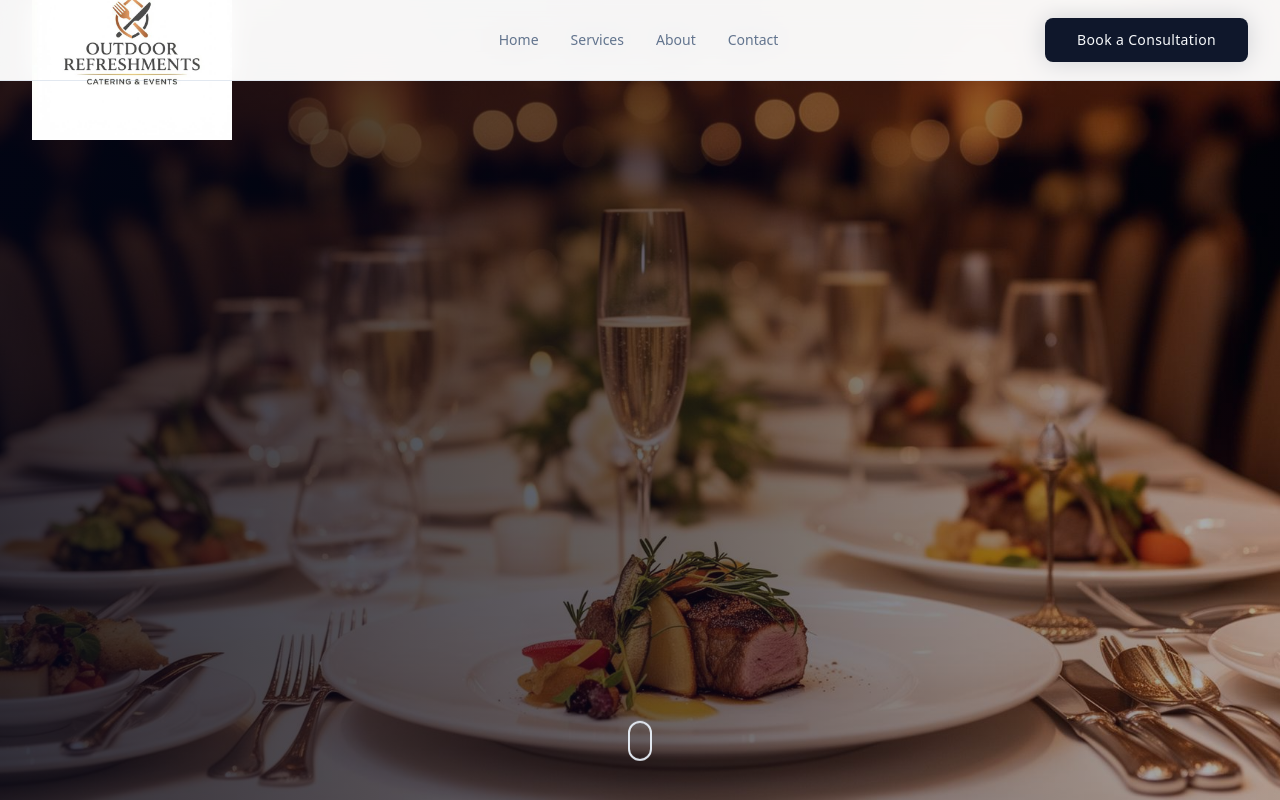
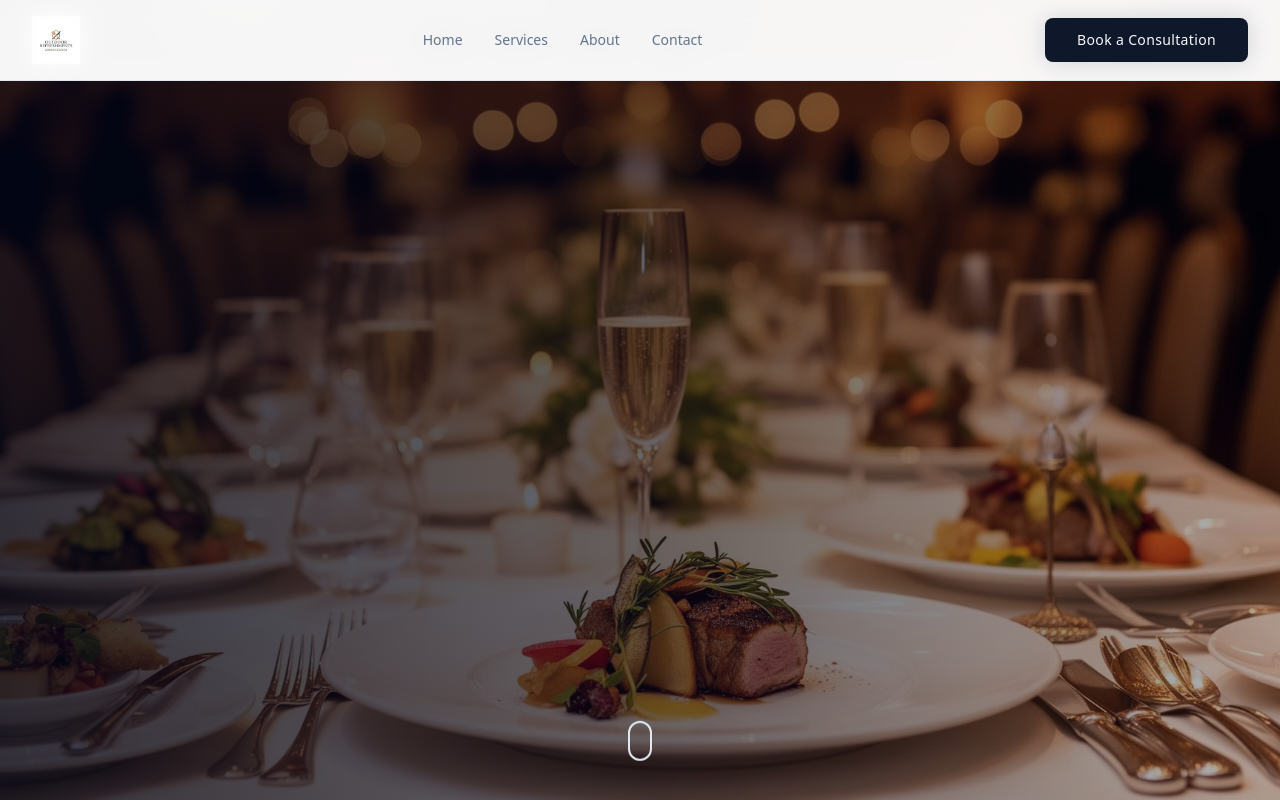
Before and after one commit to corbantechnologies/outdoorrefreshments, a Next.js app: page / in a window 1280 px wide. Shown: the top 800 px of the page. Built offline with nearby package versions, Linux system fonts and the light colour scheme.

Commit message:
update logo

```diff
--- a/components/landing/Footer.tsx
+++ b/components/landing/Footer.tsx
@@ -40,11 +40,11 @@ const Footer = () => {
             <Link href="/" className="inline-block mb-4">
               <div className="flex items-center gap-3">
                 <Image
-                  src="/logo.png"
+                  src="/logo-v2.png"
                   alt="Outdoor Refreshments Logo"
                   width={200}
-                  height={60}
-                  className="object-contain mix-blend-multiply"
+                  height={200}
+                  className="object-contain h-12 lg:h-16 w-auto mix-blend-darken"
                 />
               </div>
             </Link>
--- a/components/landing/Navbar.tsx
+++ b/components/landing/Navbar.tsx
@@ -49,11 +49,12 @@ const Navbar = () => {
           {/* Logo */}
           <Link href="/" className="flex items-center gap-2">
             <Image
-              src="/logo.png"
+              src="/logo-v2.png"
               alt="Outdoor Refreshments Logo"
-              width={200}
-              height={60}
-              className="object-contain mix-blend-multiply"
+              width={180}
+              height={48}
+              className="object-contain h-10 sm:h-12 w-auto mix-blend-darken"
+              priority
             />
           </Link>
 
```
Also changed, not shown: public/logo-v2.png (renamed from public/logo.png).
